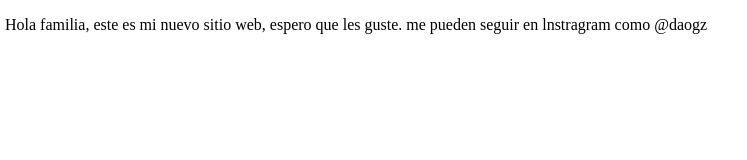
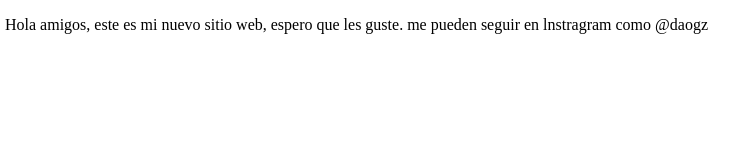
Before and after one commit to DavidMind46/ProyectoDemocursoPrework, a plain HTML site: page index.html in a window 1280 px wide. Shown: the full height of the page, 3-750 px from the left. Drawn offline with Linux system fonts and the light colour scheme.

Commit message:
cambios agregados sitio web

```diff
--- a/index.html
+++ b/index.html
@@ -7,6 +7,7 @@
     <title>Hola Mundo</title>
 </head>
 <body>
-<p>Hola familia, este es mi nuevo sitio web, espero que les guste. me pueden seguir en lnstragram como @daogz</p>
+<p>Hola amigos, este es mi nuevo sitio web, espero que les guste.
+    me pueden seguir en lnstragram como @daogz</p>
 </body>
 </html>
```
Also changed, not shown: 1 other file.
